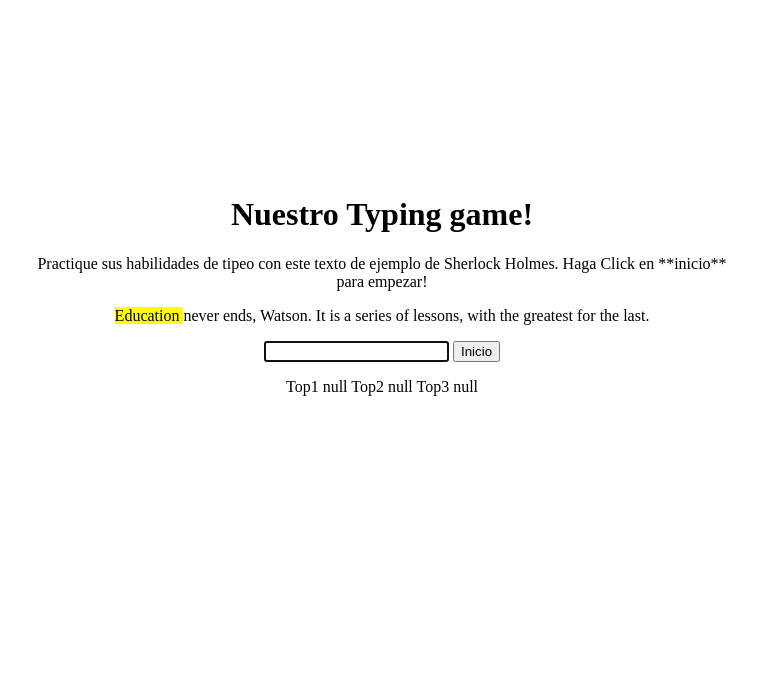
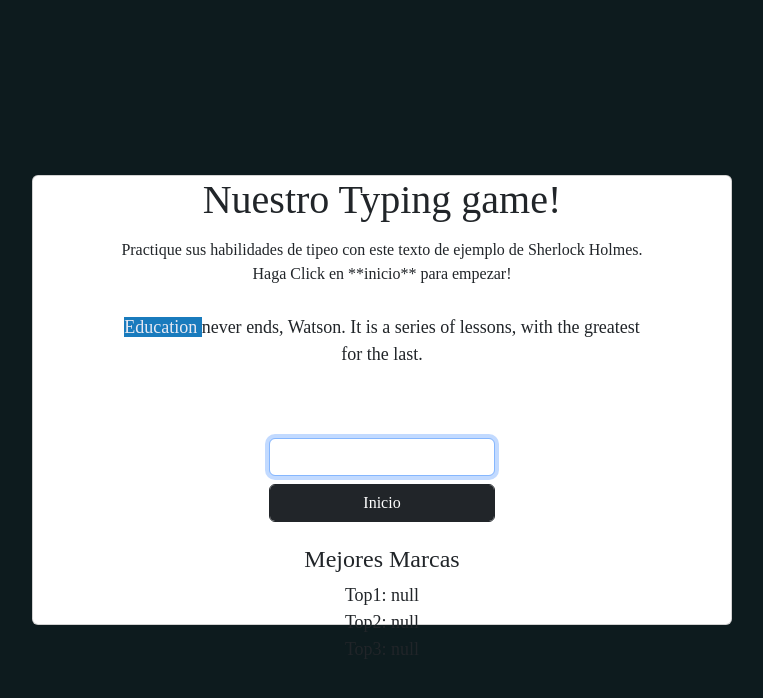
Before and after one commit to alex2rive3/test_typing, a plain HTML site: page index.html in a window 1280 px wide. Both pictures are taken after a click on the button "Inicio". Shown: the whole page, without its empty margins (258-1021 px from the left). Drawn offline with nearby package versions, Linux system fonts and the light colour scheme; a web font is replaced by a local one.

Commit message:
front terminado

```diff
--- a/css/estilo.css
+++ b/css/estilo.css
@@ -1,16 +1,33 @@
+@import url(https://fonts.google.com/specimen/Montserrat);
 body{
+    font-family: "Montserrat";
     text-align: center;
+    background-color: #0D1B1E;
+}
+p{
+    padding: 6px 12%;
+}
+span{
+    font-size: 18px;
 }
 .resaltar {
-    background-color: yellow;
+    background-color: #197BBD;
+    color: #E8E9F3;
 }
 
 .error {
-    background-color: lightcoral;
-    border-color: red;
+    background-color: #AD2831;
+    color: #E8E9F3;
+    border-color: #640D14;
+    padding: 2px 4px;
+    height: 40px;
+    width: 100%;
+    border-radius: 8px;
+    border: none;
 }
 .exito{
-    background-color: green;
+    background-color: #306B34;
+    color: #E8E9F3;
 }
 .card{
     width: 700px;
@@ -19,3 +36,11 @@ body{
     inset: 0;
     margin:auto;
 }
+#inicio{
+    margin-top: 8px;
+    margin-bottom: 8px;
+}
+.form{
+    inset: 0;
+    margin: 20px auto 15px auto;
+}
--- a/index.html
+++ b/index.html
@@ -2,6 +2,7 @@
 <html>
 <head>
   <title>Typing game</title>
+  <link rel="stylesheet" href="https://cdn.jsdelivr.net/npm/bootstrap@5.2.2/dist/css/bootstrap.min.css">
   <link rel="stylesheet" href="css/estilo.css">
 </head>
 <body>
@@ -10,9 +11,9 @@
     <p>Practique sus habilidades de tipeo con este texto de ejemplo de Sherlock Holmes. Haga Click en  **inicio** para empezar!</p>
     <p id="desafio"></p> <!-- Texto a tipear -->
     <p id="mensaje"></p> <!-- mensajes del juego -->
-    <div>
-        <input type="text" aria-label="palabra actual" id="texto-tipeado" />
-        <button type="button" id="inicio">Inicio</button>
+    <div class="form">
+        <input type="text" aria-label="palabra actual" id="texto-tipeado" class="form-control" />
+        <button type="button" id="inicio" class="btn btn-dark form-control">Inicio</button>
     </div>
     <div id="marcas">
 
--- a/js/app.js
+++ b/js/app.js
@@ -24,16 +24,18 @@ let top1 = window.localStorage.getItem("1");
 let top2 =window.localStorage.getItem("2");
 let top3 =window.localStorage.getItem("3");
 //mostramos en las vista el top con los tiempos
-marcasElement.innerHTML = "<p>Top1 "+top1+" Top2 " + top2 + " Top3 "+top3+"</p>"
+marcasElement.innerHTML = "<h4>Mejores Marcas</h4><span>Top1: "+top1+"</span><br><span> Top2: " + top2 + " </span><br><span>Top3:  "+top3+"</span>"
 
 //desacticamos el input antes que empiece el juego
 textoTipeadoElement.disabled=true;
-
 
 //agregamos evento al boton inicio y con ello la logica que se necita
 document.getElementById('inicio').addEventListener('click', () => {
     //avilitamos el input para escribir las palabras del test
     textoTipeadoElement.disabled=false;
+
+    textoTipeadoElement.className = 'form-control';
+    mensajeElement.className=""
 
     //de manera aleatoria se elije el indice del texto a mostrar
     const textoIndice = Math.floor(Math.random() * textos.length);
@@ -113,7 +115,7 @@ textoTipeadoElement.addEventListener('input', () => {
         //vamos controlando que las palabra se esta escribiendo de manera correcta
     } else if (palabraActual.startsWith(palabraEscrita)) {
         // resaltar la siguiente palabra
-        textoTipeadoElement.className = '';
+        textoTipeadoElement.className = 'form-control';
     } else {
       // en caso que haya un error al escribir el imput se pinta de rojo para denotar el error
       textoTipeadoElement.className = 'error';
```
